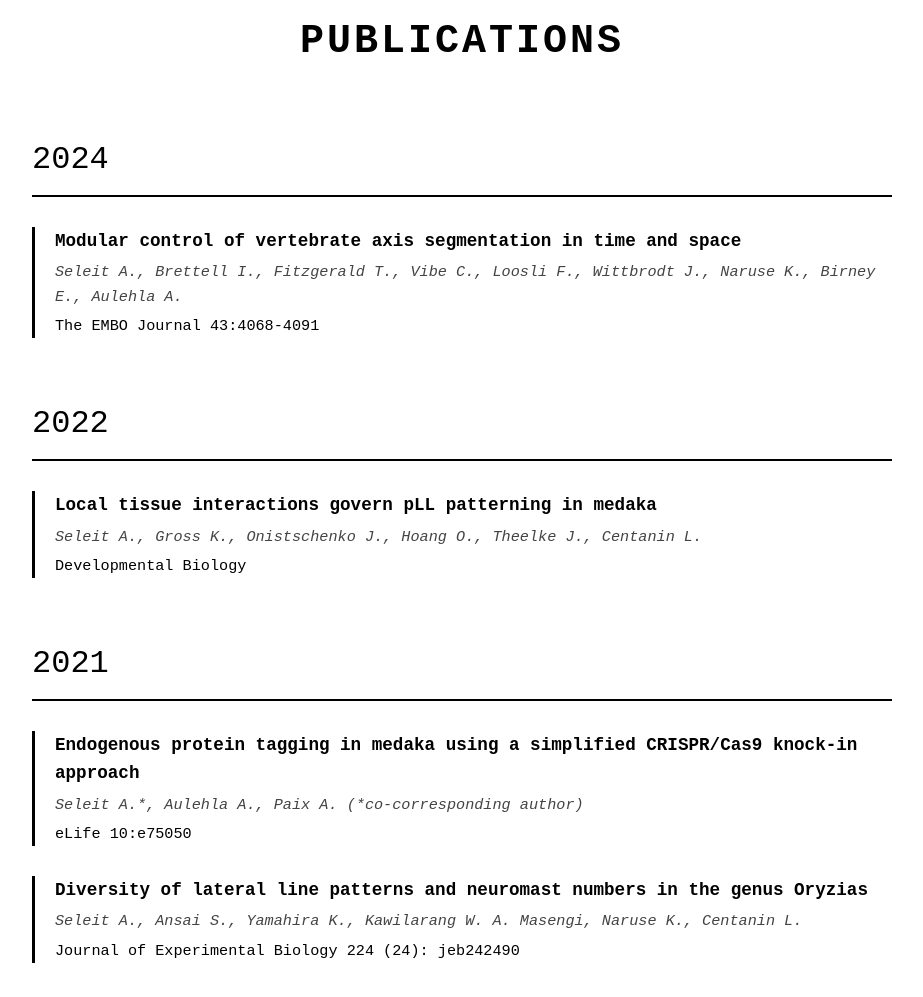
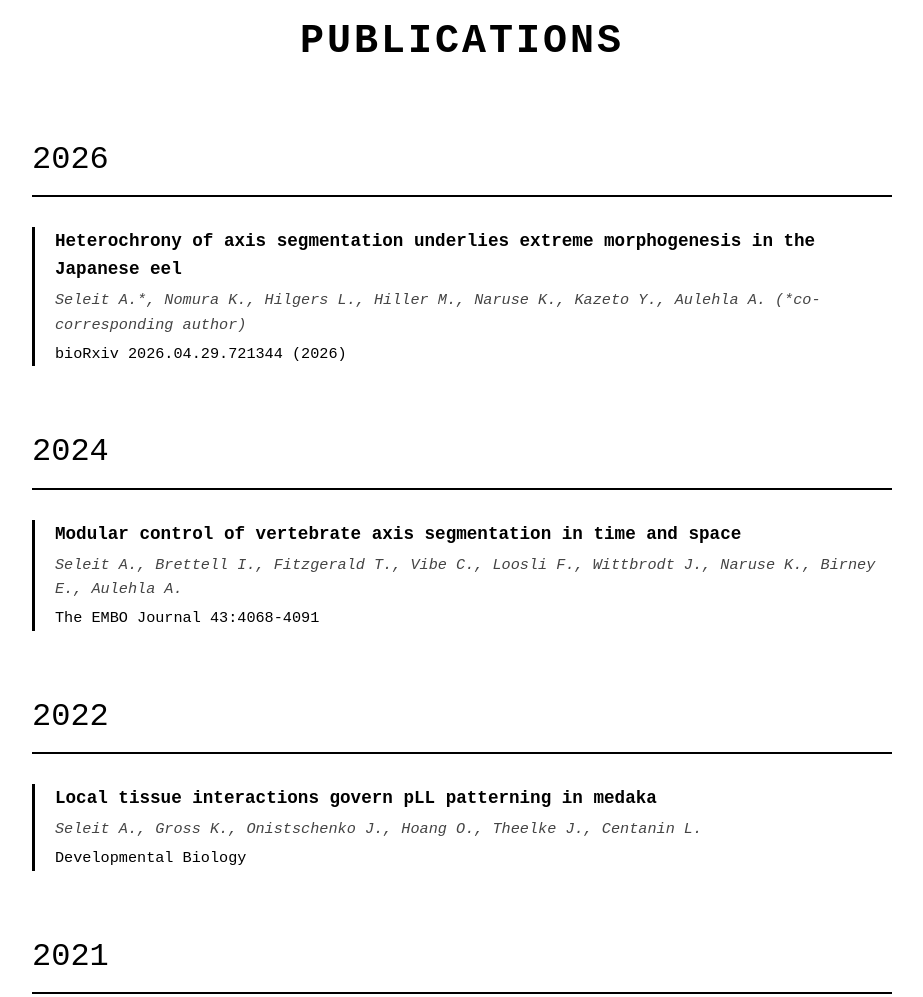
Before and after one commit to Seleit/seleit.github.io, a plain HTML site: page index.html in a window 1280 px wide. Shown: the part 4340-5337 px from the top of the page, without its empty margins (178-1101 px from the left). Drawn offline with Linux system fonts and the light colour scheme.

Commit message:
Add files via upload

```diff
--- a/index.html
+++ b/index.html
@@ -185,6 +185,13 @@
     <section id="publications" class="container">
         <h2 class="section-title">Publications</h2>
 
+        <div class="pub-year">2026</div>
+        <div class="publication">
+            <span class="publication-title"><a href="https://doi.org/10.64898/2026.04.29.721344" target="_blank">Heterochrony of axis segmentation underlies extreme morphogenesis in the Japanese eel</a></span>
+            <span class="publication-authors">Seleit A.*, Nomura K., Hilgers L., Hiller M., Naruse K., Kazeto Y., Aulehla A. (*co-corresponding author)</span>
+            <span class="publication-journal">bioRxiv 2026.04.29.721344 (2026)</span>
+        </div>
+
         <div class="pub-year">2024</div>
         <div class="publication">
             <span class="publication-title"><a href="https://doi.org/10.1038/s44318-024-00186-2" target="_blank">Modular control of vertebrate axis segmentation in time and space</a></span>
@@ -257,7 +264,7 @@
     </section>
 
     <footer>
-        <p>© 2025 Evo-Devo-Tempo Lab.</p>
+        <p>© 2026 Evo-Devo-Tempo Lab.</p>
     </footer>
 
     <script>
```
